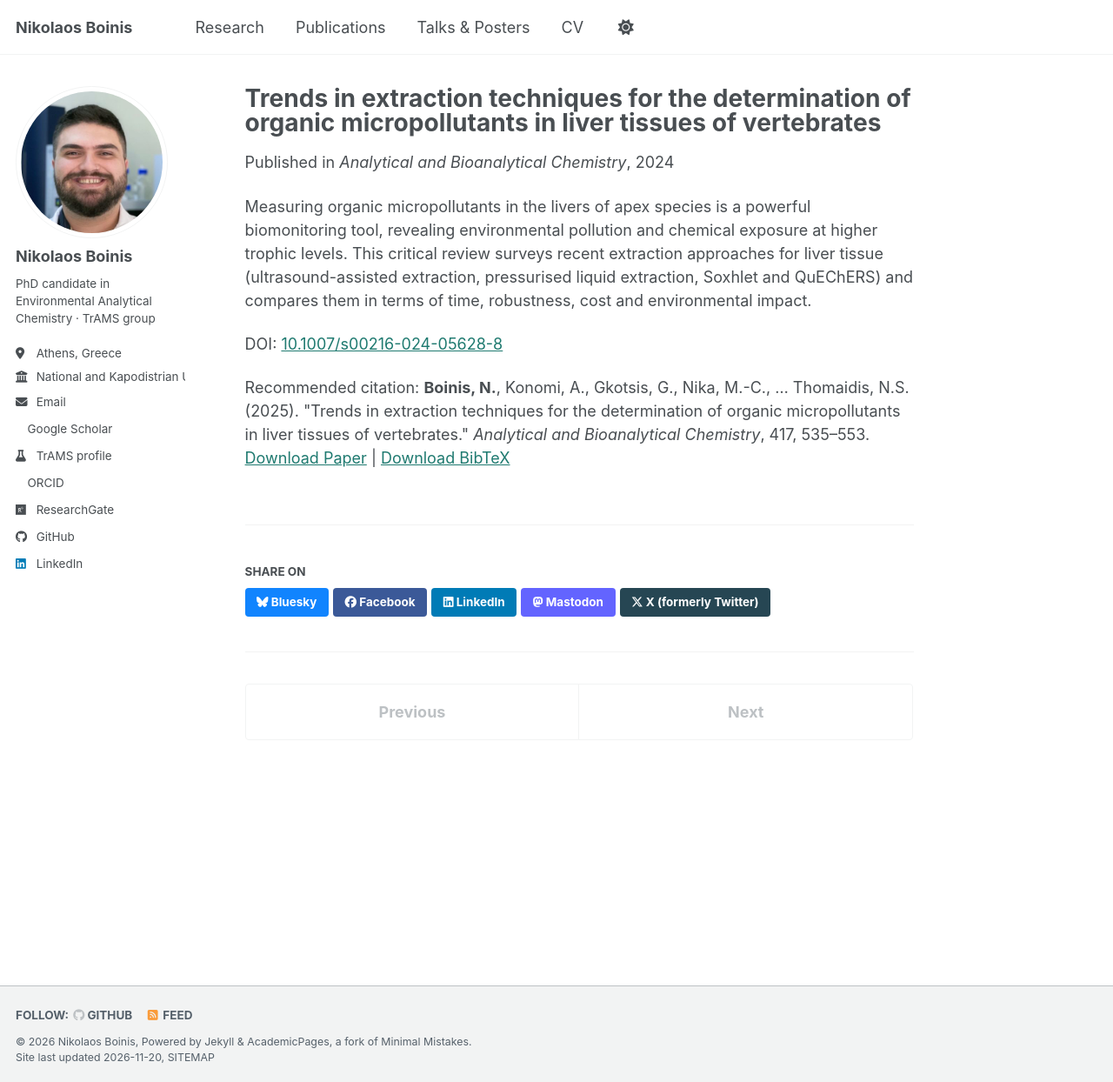
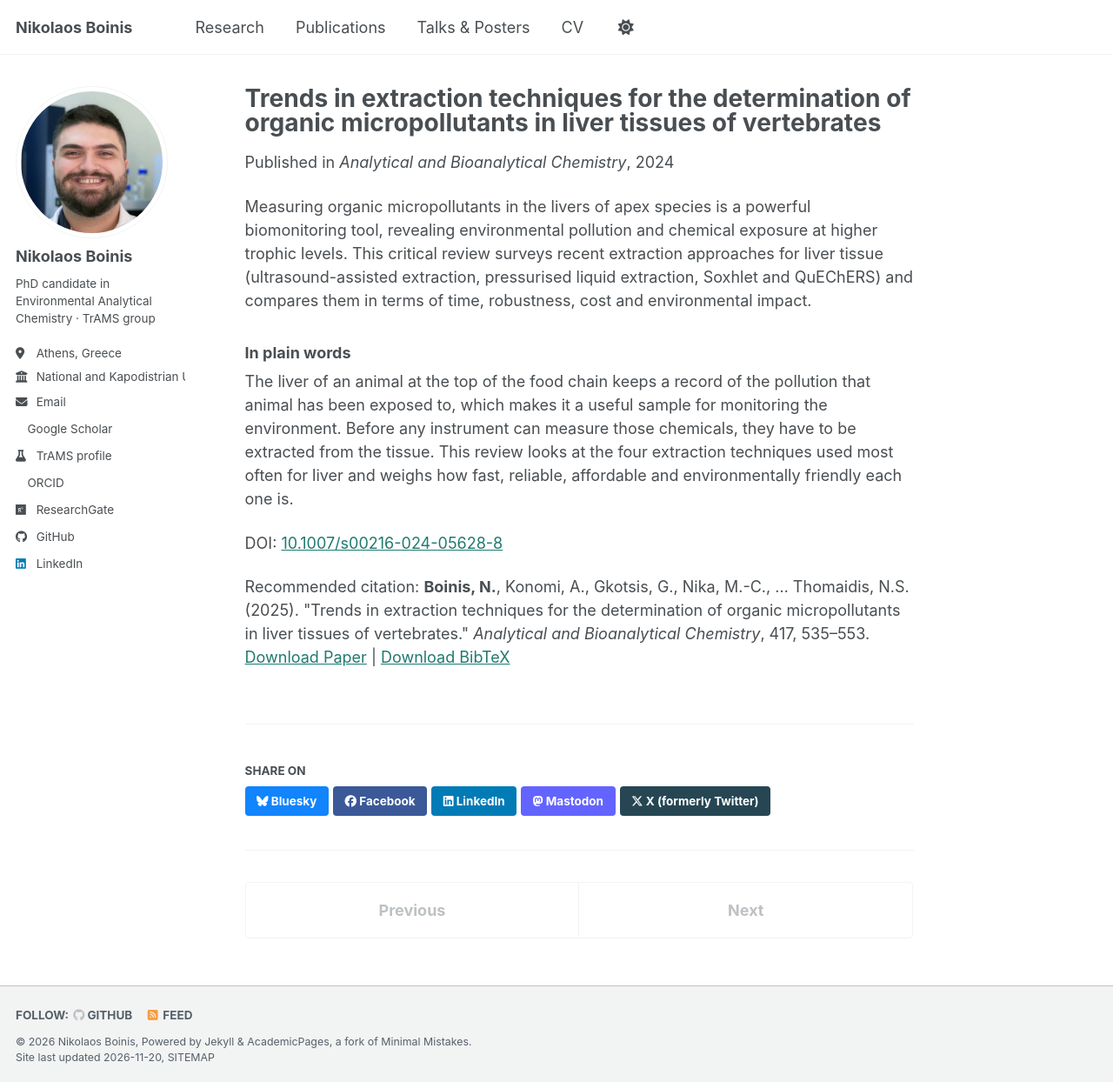
Before and after one commit to nboinis/nboinis.github.io, a Jekyll site: the page built from _publications/2024-11-07-liver-extraction-review.md, in a window 1280 px wide and 1244 px high. Shown: the whole window at 87% size. Built offline with Jekyll 4.4.1, drawn with Linux system fonts in a browser that asks for light colours; a script bundle is joined from its source files by our own code; a style sheet for code colours, icons or effects is not loaded.

Commit message:
Liver review page: add plain-language summary and citation metadata

```diff
--- a/_publications/2024-11-07-liver-extraction-review.md
+++ b/_publications/2024-11-07-liver-extraction-review.md
@@ -9,10 +9,20 @@ venue: 'Analytical and Bioanalytical Chemistry'
 paperurl: 'https://doi.org/10.1007/s00216-024-05628-8'
 bibtexurl: '/files/boinis2025liver.bib'
 citation: '<b>Boinis, N.</b>, Konomi, A., Gkotsis, G., Nika, M.-C., … Thomaidis, N.S. (2025). &quot;Trends in extraction techniques for the determination of organic micropollutants in liver tissues of vertebrates.&quot; <i>Analytical and Bioanalytical Chemistry</i>, 417, 535–553.'
+doi: '10.1007/s00216-024-05628-8'
+authors: ['Boinis, Nikolaos', 'Konomi, Antigoni', 'Gkotsis, Georgios', 'Nika, Maria-Christina', 'Thomaidis, Nikolaos S.']
+journal_volume: '417'
+journal_issue: '3'
+first_page: '535'
+last_page: '553'
 header:
   teaser: "publications/liver-review.svg"
 ---
 
 Measuring organic micropollutants in the livers of apex species is a powerful biomonitoring tool, revealing environmental pollution and chemical exposure at higher trophic levels. This critical review surveys recent extraction approaches for liver tissue (ultrasound-assisted extraction, pressurised liquid extraction, Soxhlet and QuEChERS) and compares them in terms of time, robustness, cost and environmental impact.
 
+### In plain words
+
+The liver of an animal at the top of the food chain keeps a record of the pollution that animal has been exposed to, which makes it a useful sample for monitoring the environment. Before any instrument can measure those chemicals, they have to be extracted from the tissue. This review looks at the four extraction techniques used most often for liver and weighs how fast, reliable, affordable and environmentally friendly each one is.
+
 DOI: [10.1007/s00216-024-05628-8](https://doi.org/10.1007/s00216-024-05628-8)
```
